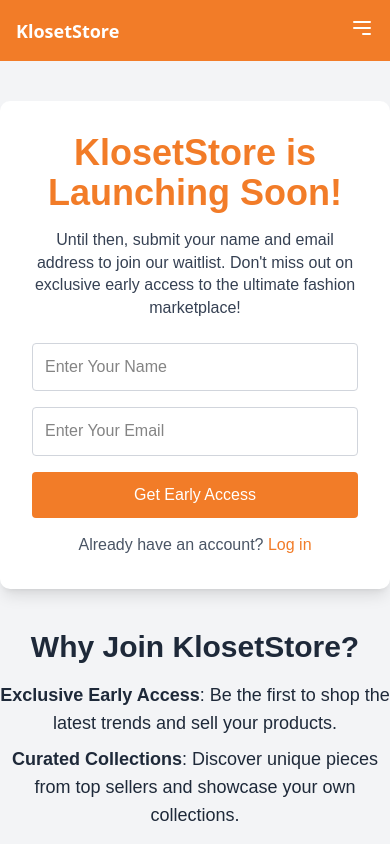
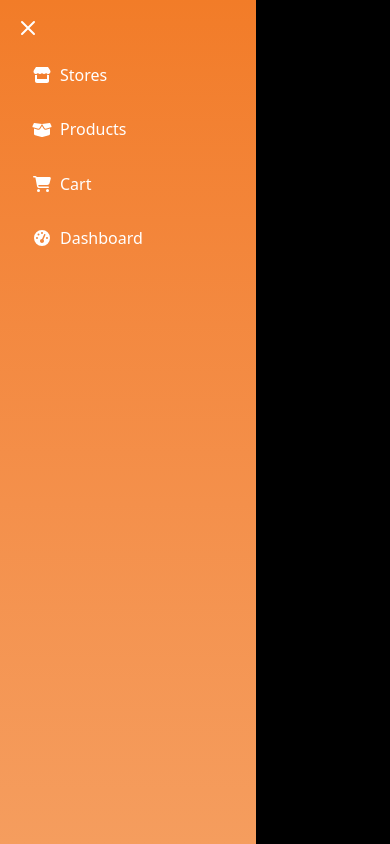
Before and after one commit to DevTaiwo18/klosetstore-frontend, a React (Vite) app: page / in a window 390 px wide. Both pictures are taken after a click on the button 362 px from the left and 28 px from the top of the page. Shown: the top 844 px of the page. Built offline with nearby package versions, Linux system fonts and the light colour scheme.

Commit message:
installed icons to our links on sidebar

```diff
--- a/package.json
+++ b/package.json
@@ -10,6 +10,8 @@
     "preview": "vite preview"
   },
   "dependencies": {
+    "@fortawesome/free-solid-svg-icons": "^6.7.2",
+    "@fortawesome/react-fontawesome": "^0.2.2",
     "@radix-ui/react-slot": "^1.1.2",
     "@tailwindcss/vite": "^4.0.12",
     "class-variance-authority": "^0.7.1",
--- a/src/components/Navbar.jsx
+++ b/src/components/Navbar.jsx
@@ -1,7 +1,15 @@
-// import React from 'react';
+import { useState } from 'react';
 import { Link } from 'react-router-dom';
+import { FontAwesomeIcon } from '@fortawesome/react-fontawesome';
+import { faStore, faBoxOpen, faShoppingCart, faTachometerAlt } from '@fortawesome/free-solid-svg-icons';
 
 const Navbar = () => {
+  const [isOpen, setIsOpen] = useState(false);
+
+  const toggleSidebar = () => {
+    setIsOpen(!isOpen);
+  };
+
   return (
     <nav className="p-4 bg-[#F27C28] font-sans">
       <div className="container mx-auto flex justify-between items-center">
@@ -15,13 +23,39 @@ const Navbar = () => {
           <Link to="/dashboard" className="text-white hover:text-[#FCDEC9]">Dashboard</Link>
         </div>
         <div className="md:hidden">
-          <button className="text-white focus:outline-none">
+          <button onClick={toggleSidebar} className="text-white focus:outline-none">
             <svg className="w-6 h-6" fill="none" stroke="currentColor" viewBox="0 0 24 24" xmlns="http://www.w3.org/2000/svg">
               <path strokeLinecap="round" strokeLinejoin="round" strokeWidth="2" d="M4 6h16M4 12h16m-7 6h7"></path>
             </svg>
           </button>
         </div>
       </div>
+      <div className={`fixed inset-0 bg-black bg-opacity-50 z-40 transition-opacity duration-300 ${isOpen ? 'opacity-100' : 'opacity-0 pointer-events-none'}`} onClick={toggleSidebar}></div>
+      <div className={`fixed inset-y-0 left-0 bg-gradient-to-b from-[#F27C28] to-[#F59D5E] text-white w-64 p-4 z-50 transform transition-transform duration-300 ${isOpen ? 'translate-x-0' : '-translate-x-full'}`}>
+        <button onClick={toggleSidebar} className="text-white focus:outline-none mb-4">
+          <svg className="w-6 h-6" fill="none" stroke="currentColor" viewBox="0 0 24 24" xmlns="http://www.w3.org/2000/svg">
+            <path strokeLinecap="round" strokeLinejoin="round" strokeWidth="2" d="M6 18L18 6M6 6l12 12"></path>
+          </svg>
+        </button>
+        <nav className="space-y-4">
+          <Link to="/stores" className="flex items-center py-2 px-4 rounded hover:bg-[#FCDEC9] hover:text-[#F27C28] transition-colors duration-300">
+            <FontAwesomeIcon icon={faStore} className="w-5 h-5 mr-2" />
+            Stores
+          </Link>
+          <Link to="/products" className="flex items-center py-2 px-4 rounded hover:bg-[#FCDEC9] hover:text-[#F27C28] transition-colors duration-300">
+            <FontAwesomeIcon icon={faBoxOpen} className="w-5 h-5 mr-2" />
+            Products
+          </Link>
+          <Link to="/cart" className="flex items-center py-2 px-4 rounded hover:bg-[#FCDEC9] hover:text-[#F27C28] transition-colors duration-300">
+            <FontAwesomeIcon icon={faShoppingCart} className="w-5 h-5 mr-2" />
+            Cart
+          </Link>
+          <Link to="/dashboard" className="flex items-center py-2 px-4 rounded hover:bg-[#FCDEC9] hover:text-[#F27C28] transition-colors duration-300">
+            <FontAwesomeIcon icon={faTachometerAlt} className="w-5 h-5 mr-2" />
+            Dashboard
+          </Link>
+        </nav>
+      </div>
     </nav>
   );
 };
```
Also changed, not shown: 1 other file (tests, documents, lock files or other folders).
